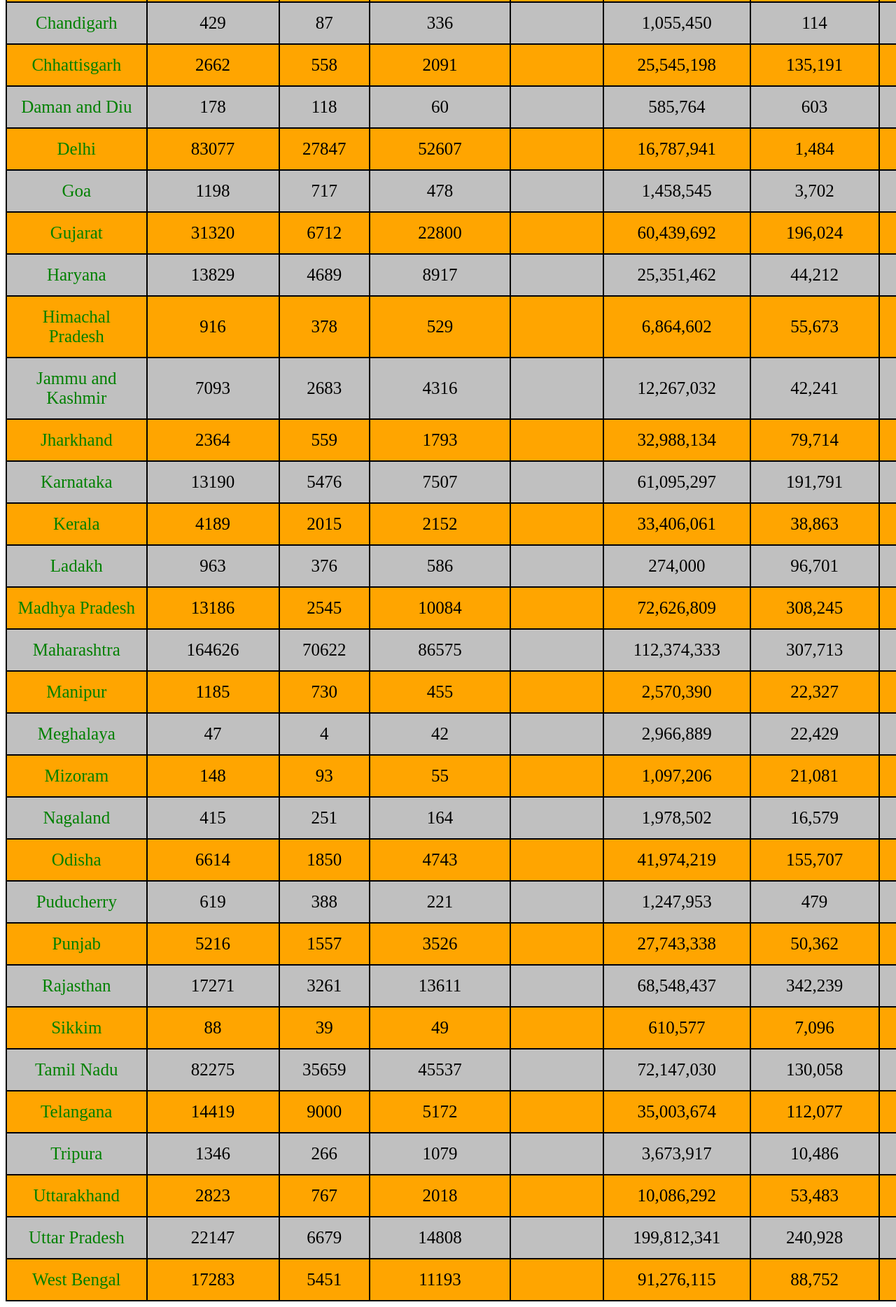
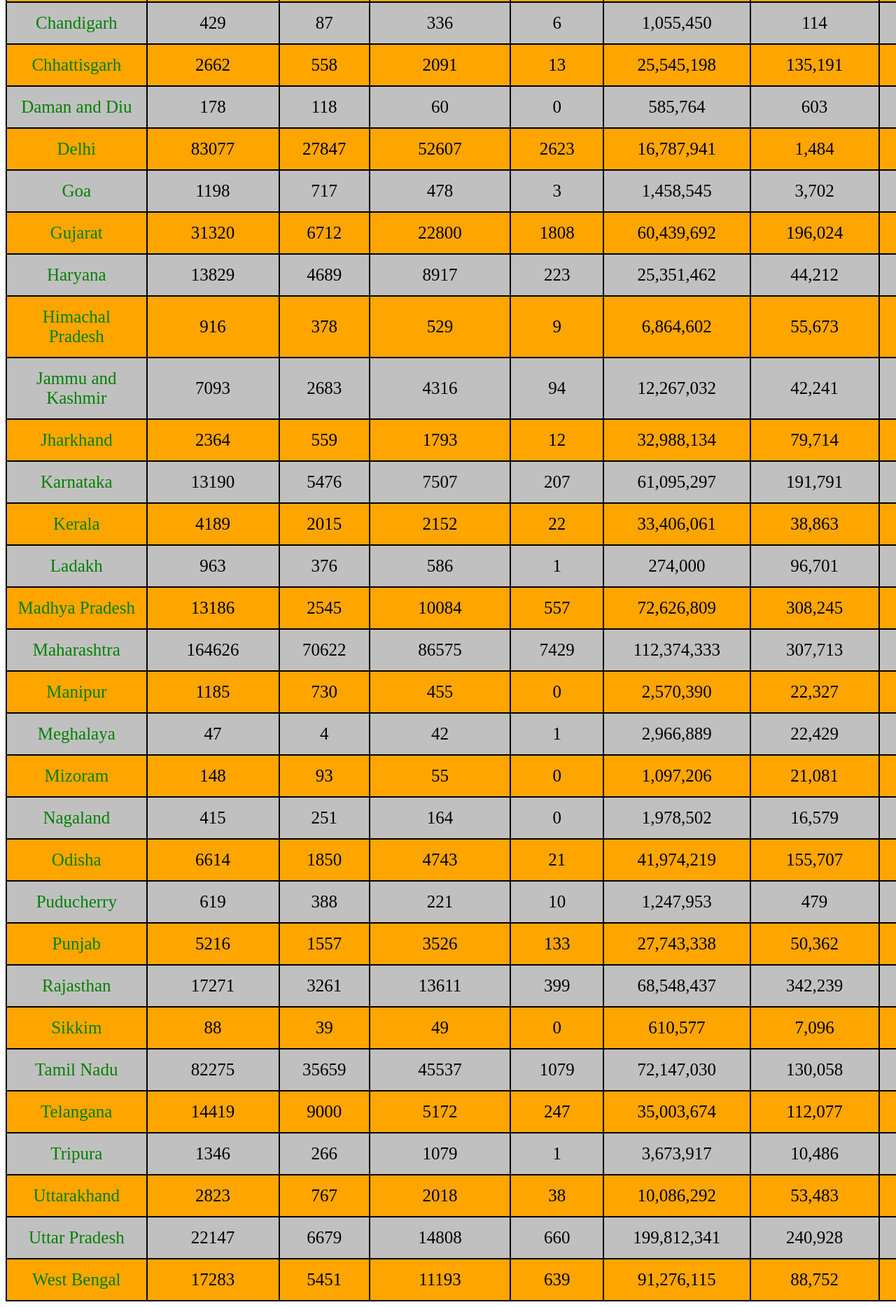
Before and after one commit to snssannihith/coronatracker, a plain HTML site: page index.html in a window 1280 px wide. Shown: the part 524-2392 px from the top of the page at 70% size. Drawn offline with Linux system fonts and the light colour scheme.

Commit message:
second commit

```diff
--- a/index.html
+++ b/index.html
@@ -62,41 +62,41 @@ font-size:35px;
 <th>AREA(sq.km)</th>
 <th>P.DENSITY(per sq.km)</th>
 </tr>
-<tr><td><a href="A and N islands.html">Andaman and Nicobar Islands	</td><td>76</td><td>31</td><td>45</td><td></td><td>380,581</td><td>8,249</td><td>46</td></tr>
-<tr><td><a href="Andhra Pradesh.html">Andhra Pradesh</td><td>13241</td><td>7164</td><td>5908</td><td></td><td>49,577,103</td><td>162,968</td><td>303</td></tr>
-<tr><td><a href="Arunachal Pradesh.html">Arunachal Pradesh</td><td>182</td><td>121</td><td>60</td><td></td><td>1,383,727</td><td>83,743</td><td>17</td></tr>
-<tr><td><a href="Assam.html">Assam</td><td>7206</td><td>2108</td><td>5088</td><td></td><td>31,205,576</td><td>78,438</td><td>397</td></tr>
-<tr><td><a href="Bihar.html">Bihar</td><td>9212</td><td>2034</td><td>7118</td><td></td><td>104,099,452</td><td>94,163</td><td>1,102</td></tr>
-<tr><td><a href="Chandigarh.html">Chandigarh</td><td>429</td><td>87</td><td>336</td><td></td><td>1,055,450</td><td>114</td><td>9,252</td></tr>
-<tr><td><a href="Chhattisgarh.html">Chhattisgarh</td><td>2662</td><td>558</td><td>2091</td><td></td><td>25,545,198</td><td>135,191</td><td>189</td></tr>
-<tr><td><a href="Daman and Diu.html">Daman and Diu</td><td>178</td><td>118</td><td>60</td><td></td><td>585,764</td><td>603</td><td>970</td></tr>
-<tr><td><a href="Delhi.html">Delhi</td><td>83077</td><td>27847</td><td>52607</td><td></td><td>16,787,941</td><td>1,484</td><td>11,297</td></tr>
-<tr><td><a href="Goa.html">Goa</td><td>1198</td><td>717</td><td>478</td><td></td><td>1,458,545</td><td>3,702</td><td>394</td></tr>
-<tr><td><a href="Gujarat.html">Gujarat</td><td>31320</td><td>6712</td><td>22800</td><td></td><td>60,439,692</td><td>196,024</td><td>308</td></tr>
-<tr><td><a href="Haryana.html">Haryana</td><td>13829</td><td>4689</td><td>8917</td><td></td><td>25,351,462</td><td>44,212</td><td>573</td></tr>
-<tr><td><a href="Himachal Pradesh.html">Himachal Pradesh</td><td>916</td><td>378</td><td>529</td><td></td><td>6,864,602</td><td>55,673</td><td>123</td></tr>
-<tr><td><a href="Jammu and Kashmir.html">Jammu and Kashmir</td><td>7093</td><td>2683</td><td>4316</td><td></td><td>12,267,032</td><td>42,241</td><td>297</td></tr>
-<tr><td><a href="Jharkhand.html">Jharkhand</td><td>2364</td><td>559</td><td>1793</td><td></td><td>32,988,134</td><td>79,714</td><td>414</td></tr>
-<tr><td><a href="Karnataka.html">Karnataka</td><td>13190</td><td>5476</td><td>7507</td><td></td><td>61,095,297</td><td>191,791</td><td>319</td></tr>
-<tr><td><a href="Kerala.html">Kerala</td><td>4189</td><td>2015</td><td>2152</td><td></td><td>33,406,061</td><td>38,863</td><td>859</td></tr>
-<tr><td><a href="Ladakh.html">Ladakh</td><td>963</td><td>376</td><td>586</td><td></td><td>274,000</td><td>96,701</td><td>2.8</td></tr>
-<tr><td><a href="Madhya Pradesh.html">Madhya Pradesh</td><td>13186</td><td>2545</td><td>10084</td><td></td><td>72,626,809</td><td>308,245</td><td>236</td></tr>
-<tr><td><a href="Maharashtra.html">Maharashtra</td><td>164626</td><td>70622</td><td>86575</td><td></td><td>112,374,333</td><td>307,713</td><td>365</td></tr>
-<tr><td><a href="Manipur.html">Manipur</td><td>1185</td><td>730</td><td>455</td><td></td><td>2,570,390</td><td>22,327</td><td>122</td></tr>
-<tr><td><a href="Meghalaya.html">Meghalaya</td><td>47</td><td>4</td><td>42</td><td></td><td>2,966,889</td><td>22,429</td><td>132</td></tr>
-<tr><td><a href="Mizoram.html">Mizoram</td><td>148</td><td>93</td><td>55</td><td></td><td>1,097,206</td><td>21,081</td><td>52</td></tr>
-<tr><td><a href="Nagaland.html">Nagaland</td><td>415</td><td>251</td><td>164</td><td></td><td>1,978,502</td><td>16,579</td><td>119</td></tr>
-<tr><td><a href="Odisha.html">Odisha</td><td>6614</td><td>1850</td><td>4743</td><td></td><td>41,974,219</td><td>155,707</td><td>269</td></tr>
-<tr><td><a href="Puducherry.html">Puducherry</td><td>619</td><td>388</td><td>221</td><td></td><td>1,247,953</td><td>479</td><td>2,598</td></tr>
-<tr><td><a href="Punjab.html">Punjab</td><td>5216</td><td>1557</td><td>3526</td><td></td><td>27,743,338</td><td>50,362</td><td>550</td></tr>
-<tr><td><a href="Rajasthan.html">Rajasthan</td><td>17271</td><td>3261</td><td>13611</td><td></td><td>68,548,437</td><td>342,239</td><td>201</td></tr>
-<tr><td><a href="Sikkim.html">Sikkim</td><td>88</td><td>39</td><td>49</td><td></td><td>610,577</td><td>7,096</td><td>86</td></tr>
-<tr><td><a href="Tamil Nadu.html">Tamil Nadu</td><td>82275</td><td>35659</td><td>45537</td><td></td><td>72,147,030</td><td>130,058</td><td>555</td></tr>
-<tr><td><a href="Telangana.html">Telangana</td><td>14419</td><td>9000</td><td>5172</td><td></td><td>35,003,674</td><td>112,077</td><td>312</td></tr>
-<tr><td><a href="Tripura.html">Tripura</td><td>1346</td><td>266</td><td>1079</td><td></td><td>3,673,917</td><td>10,486</td><td>350</td></tr>
-<tr><td><a href="Uttarakhand.html">Uttarakhand</td><td>2823</td><td>767</td><td>2018</td><td></td><td>10,086,292</td><td>53,483</td><td>189</td></tr>
-<tr><td><a href="Uttar Pradesh.html">Uttar Pradesh</td><td>22147</td><td>6679</td><td>14808</td><td></td><td>199,812,341</td><td>240,928</td><td>828</td></tr>
-<tr><td><a href="West Bengal.html">West Bengal</td><td>17283</td><td>5451</td><td>11193</td><td></td><td>91,276,115</td><td>88,752</td><td>1,029</td></tr>
+<tr><td><a href="A and N islands.html">Andaman and Nicobar Islands	</td><td>76</td><td>31</td><td>45</td><td>0</td><td>380,581</td><td>8,249</td><td>46</td></tr>
+<tr><td><a href="Andhra Pradesh.html">Andhra Pradesh</td><td>13241</td><td>7164</td><td>5908</td><td>169</td><td>49,577,103</td><td>162,968</td><td>303</td></tr>
+<tr><td><a href="Arunachal Pradesh.html">Arunachal Pradesh</td><td>182</td><td>121</td><td>60</td><td>1</td><td>1,383,727</td><td>83,743</td><td>17</td></tr>
+<tr><td><a href="Assam.html">Assam</td><td>7206</td><td>2108</td><td>5088</td><td>10</td><td>31,205,576</td><td>78,438</td><td>397</td></tr>
+<tr><td><a href="Bihar.html">Bihar</td><td>9212</td><td>2034</td><td>7118</td><td>60</td><td>104,099,452</td><td>94,163</td><td>1,102</td></tr>
+<tr><td><a href="Chandigarh.html">Chandigarh</td><td>429</td><td>87</td><td>336</td><td>6</td><td>1,055,450</td><td>114</td><td>9,252</td></tr>
+<tr><td><a href="Chhattisgarh.html">Chhattisgarh</td><td>2662</td><td>558</td><td>2091</td><td>13</td><td>25,545,198</td><td>135,191</td><td>189</td></tr>
+<tr><td><a href="Daman and Diu.html">Daman and Diu</td><td>178</td><td>118</td><td>60</td><td>0</td><td>585,764</td><td>603</td><td>970</td></tr>
+<tr><td><a href="Delhi.html">Delhi</td><td>83077</td><td>27847</td><td>52607</td><td>2623</td><td>16,787,941</td><td>1,484</td><td>11,297</td></tr>
+<tr><td><a href="Goa.html">Goa</td><td>1198</td><td>717</td><td>478</td><td>3</td><td>1,458,545</td><td>3,702</td><td>394</td></tr>
+<tr><td><a href="Gujarat.html">Gujarat</td><td>31320</td><td>6712</td><td>22800</td><td>1808</td><td>60,439,692</td><td>196,024</td><td>308</td></tr>
+<tr><td><a href="Haryana.html">Haryana</td><td>13829</td><td>4689</td><td>8917</td><td>223</td><td>25,351,462</td><td>44,212</td><td>573</td></tr>
+<tr><td><a href="Himachal Pradesh.html">Himachal Pradesh</td><td>916</td><td>378</td><td>529</td><td>9</td><td>6,864,602</td><td>55,673</td><td>123</td></tr>
+<tr><td><a href="Jammu and Kashmir.html">Jammu and Kashmir</td><td>7093</td><td>2683</td><td>4316</td><td>94</td><td>12,267,032</td><td>42,241</td><td>297</td></tr>
+<tr><td><a href="Jharkhand.html">Jharkhand</td><td>2364</td><td>559</td><td>1793</td><td>12</td><td>32,988,134</td><td>79,714</td><td>414</td></tr>
+<tr><td><a href="Karnataka.html">Karnataka</td><td>13190</td><td>5476</td><td>7507</td><td>207</td><td>61,095,297</td><td>191,791</td><td>319</td></tr>
+<tr><td><a href="Kerala.html">Kerala</td><td>4189</td><td>2015</td><td>2152</td><td>22</td><td>33,406,061</td><td>38,863</td><td>859</td></tr>
+<tr><td><a href="Ladakh.html">Ladakh</td><td>963</td><td>376</td><td>586</td><td>1</td><td>274,000</td><td>96,701</td><td>2.8</td></tr>
+<tr><td><a href="Madhya Pradesh.html">Madhya Pradesh</td><td>13186</td><td>2545</td><td>10084</td><td>557</td><td>72,626,809</td><td>308,245</td><td>236</td></tr>
+<tr><td><a href="Maharashtra.html">Maharashtra</td><td>164626</td><td>70622</td><td>86575</td><td>7429</td><td>112,374,333</td><td>307,713</td><td>365</td></tr>
+<tr><td><a href="Manipur.html">Manipur</td><td>1185</td><td>730</td><td>455</td><td>0</td><td>2,570,390</td><td>22,327</td><td>122</td></tr>
+<tr><td><a href="Meghalaya.html">Meghalaya</td><td>47</td><td>4</td><td>42</td><td>1</td><td>2,966,889</td><td>22,429</td><td>132</td></tr>
+<tr><td><a href="Mizoram.html">Mizoram</td><td>148</td><td>93</td><td>55</td><td>0</td><td>1,097,206</td><td>21,081</td><td>52</td></tr>
+<tr><td><a href="Nagaland.html">Nagaland</td><td>415</td><td>251</td><td>164</td><td>0</td><td>1,978,502</td><td>16,579</td><td>119</td></tr>
+<tr><td><a href="Odisha.html">Odisha</td><td>6614</td><td>1850</td><td>4743</td><td>21</td><td>41,974,219</td><td>155,707</td><td>269</td></tr>
+<tr><td><a href="Puducherry.html">Puducherry</td><td>619</td><td>388</td><td>221</td><td>10</td><td>1,247,953</td><td>479</td><td>2,598</td></tr>
+<tr><td><a href="Punjab.html">Punjab</td><td>5216</td><td>1557</td><td>3526</td><td>133</td><td>27,743,338</td><td>50,362</td><td>550</td></tr>
+<tr><td><a href="Rajasthan.html">Rajasthan</td><td>17271</td><td>3261</td><td>13611</td><td>399</td><td>68,548,437</td><td>342,239</td><td>201</td></tr>
+<tr><td><a href="Sikkim.html">Sikkim</td><td>88</td><td>39</td><td>49</td><td>0</td><td>610,577</td><td>7,096</td><td>86</td></tr>
+<tr><td><a href="Tamil Nadu.html">Tamil Nadu</td><td>82275</td><td>35659</td><td>45537</td><td>1079</td><td>72,147,030</td><td>130,058</td><td>555</td></tr>
+<tr><td><a href="Telangana.html">Telangana</td><td>14419</td><td>9000</td><td>5172</td><td>247</td><td>35,003,674</td><td>112,077</td><td>312</td></tr>
+<tr><td><a href="Tripura.html">Tripura</td><td>1346</td><td>266</td><td>1079</td><td>1</td><td>3,673,917</td><td>10,486</td><td>350</td></tr>
+<tr><td><a href="Uttarakhand.html">Uttarakhand</td><td>2823</td><td>767</td><td>2018</td><td>38</td><td>10,086,292</td><td>53,483</td><td>189</td></tr>
+<tr><td><a href="Uttar Pradesh.html">Uttar Pradesh</td><td>22147</td><td>6679</td><td>14808</td><td>660</td><td>199,812,341</td><td>240,928</td><td>828</td></tr>
+<tr><td><a href="West Bengal.html">West Bengal</td><td>17283</td><td>5451</td><td>11193</td><td>639</td><td>91,276,115</td><td>88,752</td><td>1,029</td></tr>
 </table>
 </body>
 </html>
```
